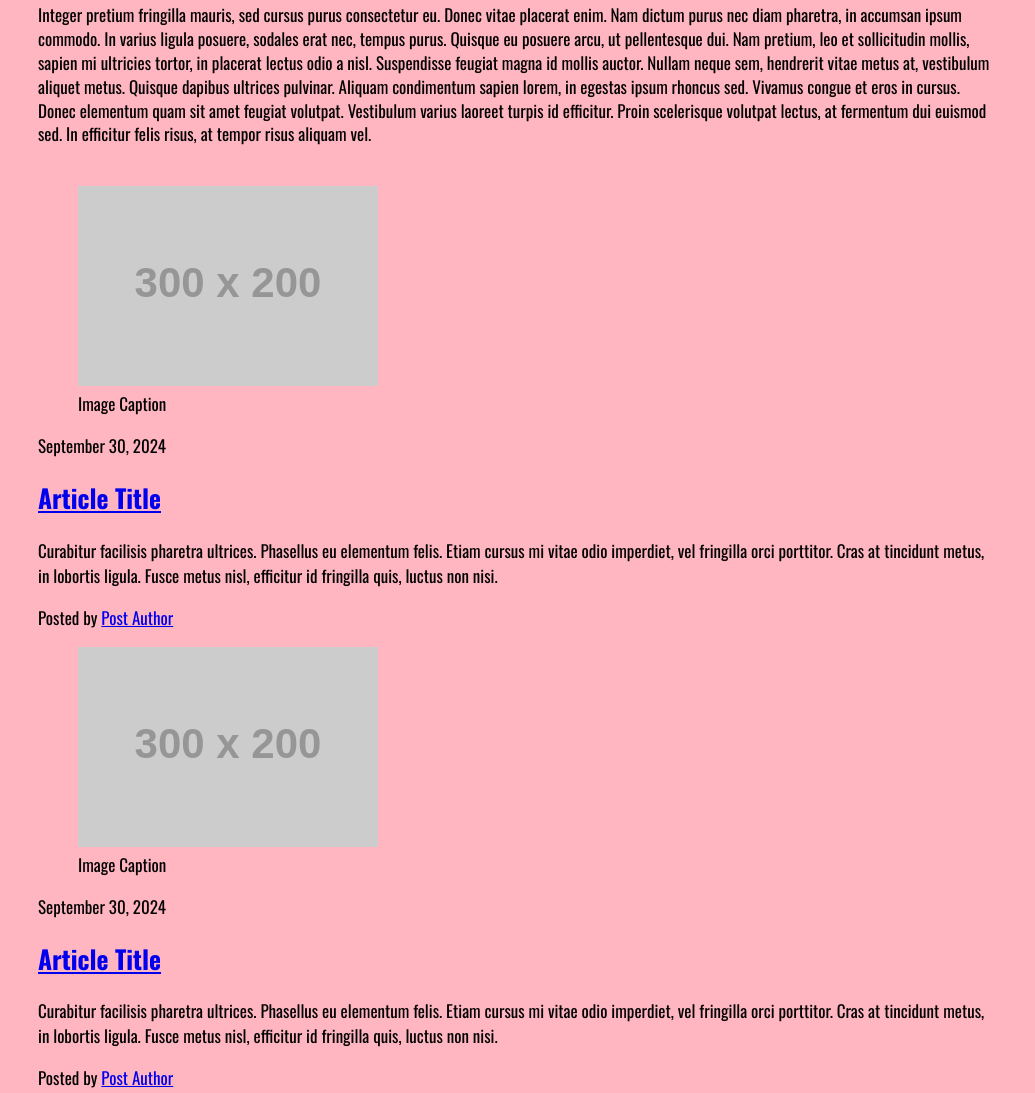
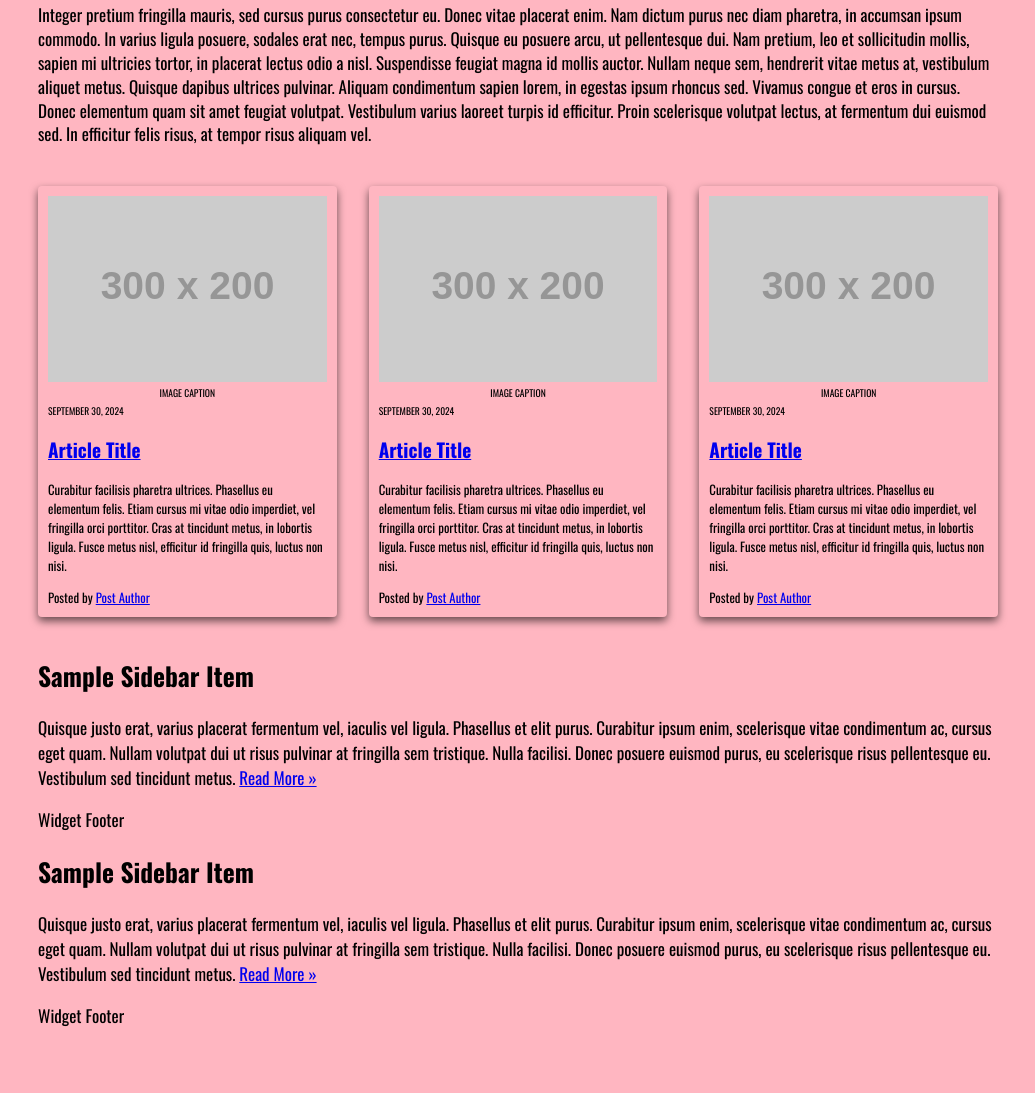
Before and after one commit to MariiCavazos/ifsc-1310, a plain HTML site: page css.demo/index.html in a window 1280 px wide. Shown: the part 580-1673 px from the top of the page, without its empty margins (122-1157 px from the left). Drawn offline with nearby package versions, Linux system fonts and the light colour scheme; placeholder pictures from the web are drawn by us.

Commit message:
Added CSS

```diff
--- a/css.demo/assets/css/style.css
+++ b/css.demo/assets/css/style.css
@@ -13,6 +13,12 @@ html {
   *:after {
     box-sizing: inherit;
   }
+
+  /*  ---------------Responsive Images----------------  */
+img {
+  max-width: 100%;
+}
+
 
 /*  ---------------Utility Classes-----------------  */
 
@@ -109,6 +115,39 @@ body {
     border-bottom: 3px solid darkgrey
   }
 
+  #blog {
+    display:flex;
+    justify-content: space-around;
+    flex-direction: row;
+    gap: 2rem;
+  }
+
+  #blog article.post {
+    box-shadow: 0 4px 8px rgba(0,0,0, .6);
+    padding: 10px;
+    border-radius:4px;
+    font-size: .8rem;
+    transition:.4s;
+  }
+
+  #blog article.post:hover {
+    box-shadow: 0 8px 16px rgba(0,0,0, .6);
+  }
+
+  #blog figure{
+    margin:0;
+  }
+
+  #blog figcaption, time.post-date {
+    text-transform: uppercase;
+    font-size: 0.6rem;
+    text-align: center;
+    color: black;
+  }
+
+  #blog.post a{
+    color: lightseagreen;
+  }
   /* -----Media Queries--------*/
   @media screen and (max-width: 560px) {
 
```
Also changed, not shown: index.html (+3 -3 lines), positioning-labs/absolute-1.html (+1 -1 lines).
